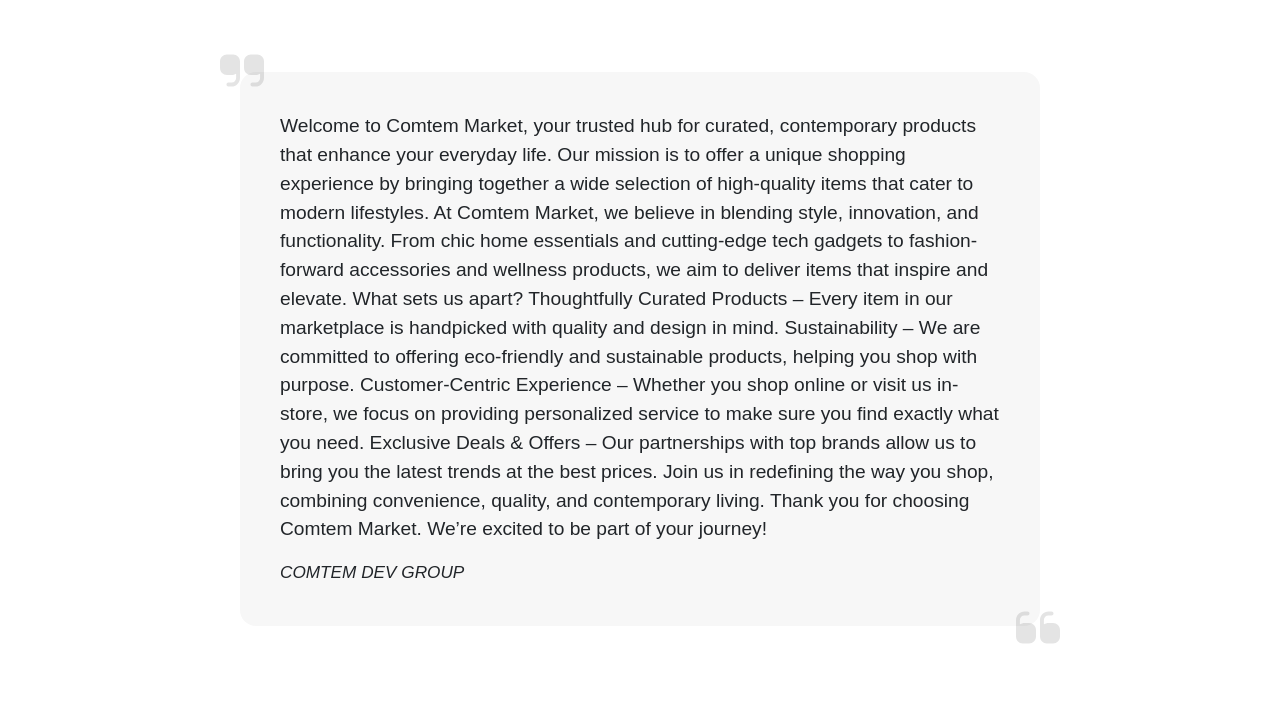
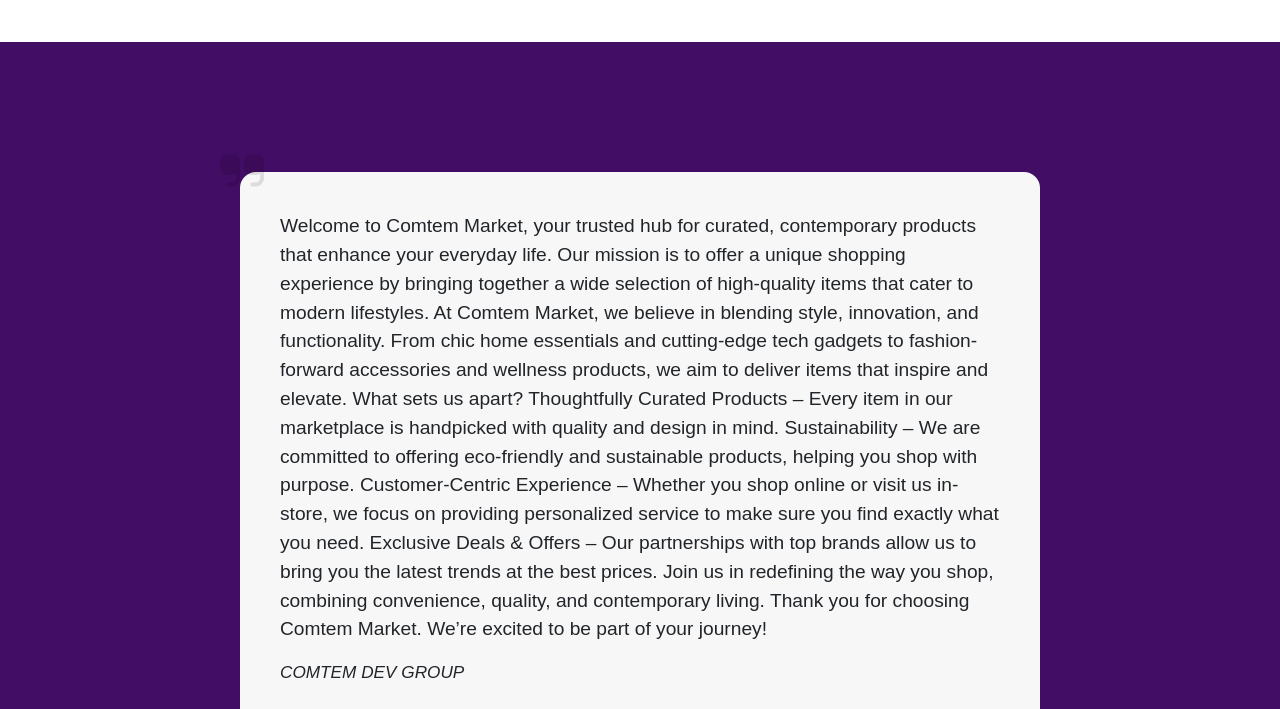
Before and after one commit to daniilsonufrijuks/COMTEM-WEB, a website: page src/html/about/about.html in a window 1280 px wide. Shown: the part 664-1373 px from the top of the page. Drawn offline with Linux system fonts and the light colour scheme.

Commit message:
testimonial updated

```diff
--- a/src/css/style.css
+++ b/src/css/style.css
@@ -511,6 +511,7 @@
 
 .testimonial-section {
   background-color: #420d65;
+  margin-top: 100px;
 }
 
 .responsive-quote {
--- a/src/html/about/about.html
+++ b/src/html/about/about.html
@@ -150,6 +150,7 @@
 
 <p class="aboutus"> About us</p>
 
+<section class="testimonial-section">
   <div class="parent-container">
     <blockquote class="responsive-quote">
       <p>Welcome to Comtem Market, your trusted hub for curated, contemporary products that enhance your everyday life. Our mission is to offer a unique shopping experience by bringing together a wide selection of high-quality items that cater to modern lifestyles.
@@ -167,6 +168,7 @@
         Thank you for choosing Comtem Market. We’re excited to be part of your journey!</p> <cite> COMTEM DEV GROUP</cite>
     </blockquote>
   </div>
+</section>
 
 
  <!-- contact section -->
```
Also changed, not shown: src/html/contacts/contacts.html (+2 -0 lines), src/html/discounts/discounts.html (+2 -0 lines). Lines whose indentation alone changed are shown as unchanged.
